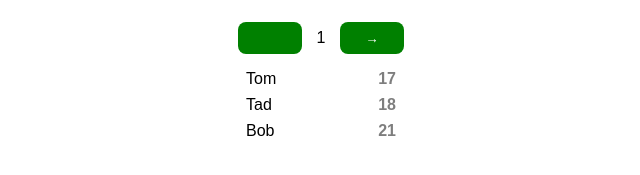
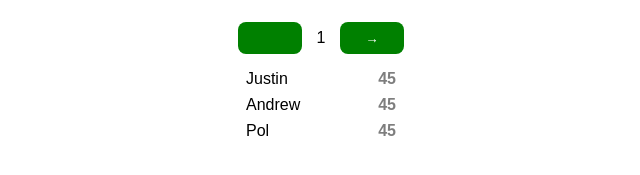
Before and after one commit to Katerynaru4/redux, a React app in the folder lesson4/task3/: page / in a window 1280 px wide. Shown: the part 319-494 px from the top of the page, without its empty margins (319-959 px from the left). Built offline with nearby package versions, Linux system fonts and the light colour scheme.

Commit message:
selectors

```diff
--- a/lesson4/task3/src/users/UsersList.jsx
+++ b/lesson4/task3/src/users/UsersList.jsx
@@ -8,10 +8,10 @@ import { usersListSelector, currentPageSelector } from './users.selectors';
 const itemsPerPage = 3;
 
 const UsersList = ({ users, currentPage, goNext, goPrev }) => {
-  const usersToDisplay = users
-    .sort((a, b) => a.age - b.age)
-    .slice((currentPage - 1) * 3, (currentPage - 1) * 3 + 3);
-
+  const usersToDisplay = users.slice(
+    currentPage * itemsPerPage,
+    currentPage * itemsPerPage + itemsPerPage
+  );
   return (
     <div>
       <Pagination
```
